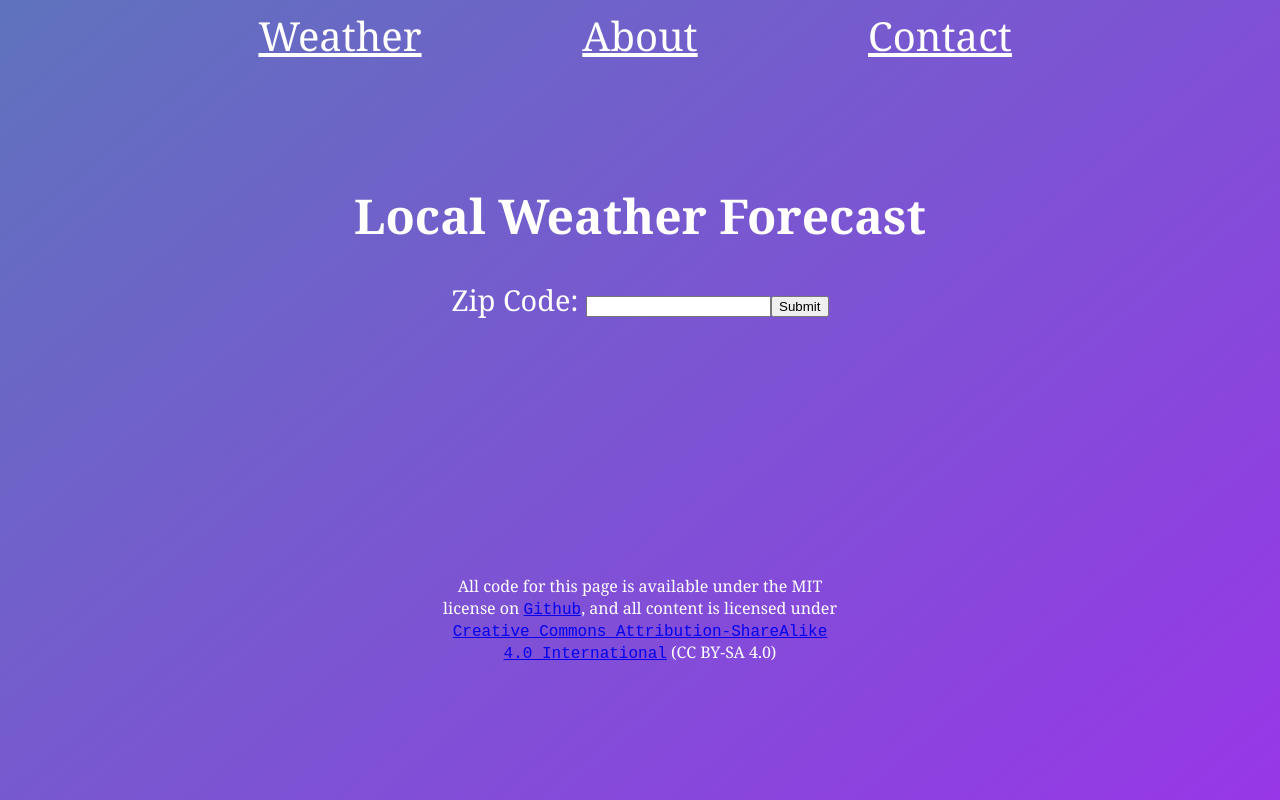
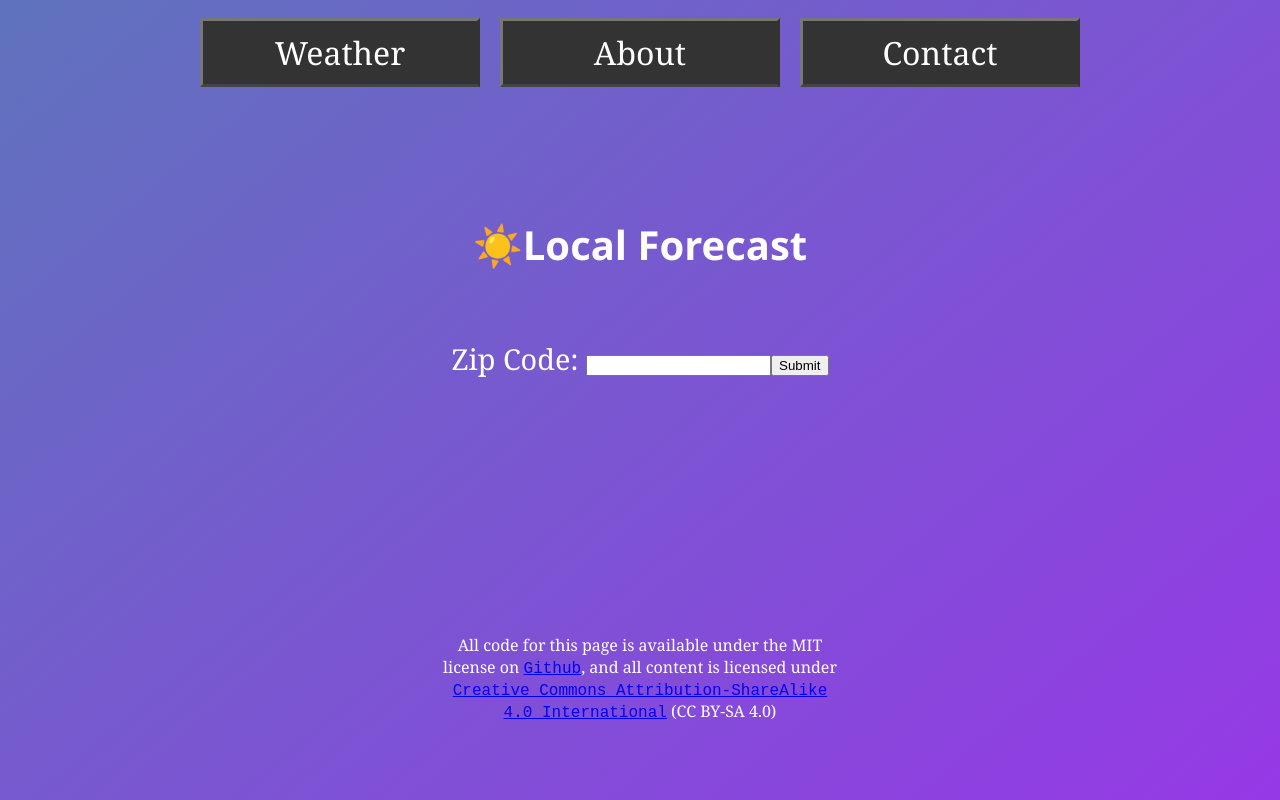
Before and after one commit to EricRa/weather, a React (Create React App) app: page / in a window 1280 px wide. Shown: the top 800 px of the page. Built offline with nearby package versions, Linux system fonts and the light colour scheme.

Commit message:
Added CSS for nav and header

```diff
--- a/src/comps/InputZip.js
+++ b/src/comps/InputZip.js
@@ -15,7 +15,7 @@ const InputZip = () => {
 
     return (
         <div className="input-zip-container">
-            <h1>Local Weather Forecast</h1>
+            <h1 className="main-header">☀️Local Forecast</h1>
             <form onSubmit={handleSubmit}>
                 <label htmlFor="zipcode">Zip Code: </label>
                 <input
--- a/src/index.css
+++ b/src/index.css
@@ -16,7 +16,8 @@ body {
 }
 
 h1 {
-    font-size: 3rem;
+    font-size: 2.5rem;
+    font-family: 'Segoe UI', Tahoma, Geneva, Verdana, sans-serif;
 }
 
 p {
@@ -27,6 +28,9 @@ a {
     font-size: 1.8rem;
 }
 
+.main-header {
+    padding-bottom: 5vh;
+}
 .nav-container {
     display: grid;
     grid-template-columns: 1fr 1fr 1fr;
@@ -37,8 +41,24 @@ a {
 
 .nav-item {
     color:white;
-    font-size: 2.5rem;
+    font-size: 2rem;
     display: grid;
+    background-color: #333333;
+    padding: 10px;
+    margin: 10px;
+    text-decoration: none;
+    /* button effect */
+    border-top:3px solid #777777;
+    border-right:3px solid #333333;
+    border-bottom:3px solid #444444;
+    border-left:3px solid #777777;
+
+}
+
+.nav-item:active {
+    background-color: #fbce13;
+    box-shadow: 0 5px gray;
+    transform: translateY(2px);
 }
 
 .input-zip-container {
```
